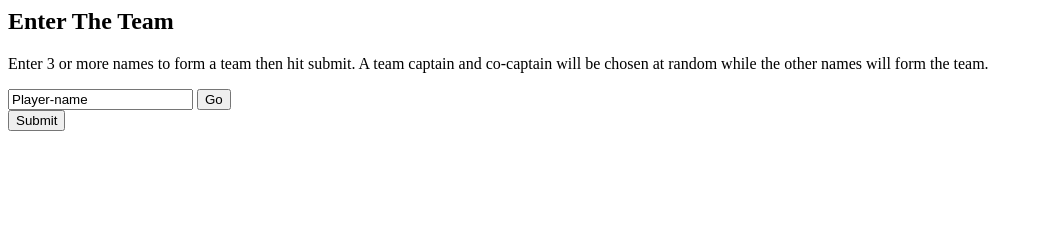
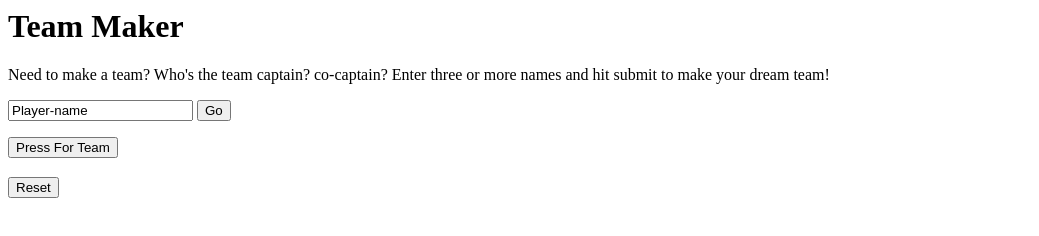
Before and after one commit to sThig/goteam2, a plain HTML site: page index.html in a window 1280 px wide. Shown: the whole page, without its empty margins (0-1039 px from the left). Drawn offline with Linux system fonts and the light colour scheme.

Commit message:
WORKING FILE CHECK FOR MESS UP

```diff
--- a/index.html
+++ b/index.html
@@ -5,18 +5,27 @@
 </head>
 
 <body>
-    <h2>Enter The Team</h2>
-    <p>
-      Enter 3 or more names to form a team then hit submit.  A team captain and co-captain will be chosen at random while the other names will form the team.
-    </p>
-    <input type="text" class="theplayer pre" name="Player" id="bind" value="Player-name" onclick='javascript: this.value = ""'/>
-    <input type="button" id="thego" class="pre" value="Go" /><br />
-    <input type="button" id="go" class="pre" value="Submit" /><br />
+  <container id="form">
+    <header>
+      <h1>Team Maker</h1>
+      <p>
+        Need to make a team? Who's the team captain? co-captain? Enter three or more names and hit submit to make your dream team!
+      </p>
 
-    <ol id="load"></ol>
-    <h2 id="captain" class="captain"></h2>
-    <h2 id="cocaptain" class="cocaptain"></h2>
-    <ul id="teammateys"></ul>
+    </header>
+    <div id="pre">
+      <input type="text" class="theplayer pre" name="Player" id="bind" value="Player-name" onclick='javascript: this.value = ""'/>
+      <input type="button" id="thego" class="pre" value="Go" /><br />
+      <ol id="load"></ol>
+      <input type="button" id="go" class="pre" value="Press For Team" /><br />
+    </div>
+    <div id="result">
+      <h3 id="captain" class="captain"></h2>
+      <h3 id="cocaptain" class="cocaptain"></h2>
+      <ul id="teammateys"></ul>
+      <input type="button" id="reset" value="Reset" />
+    </div>
+  </container>
 
     <script>
     function myClickFunc() {
@@ -54,6 +63,12 @@
       }
     }
 
+    function reset() {
+      const elem = document.getElementById("result");
+      elem.remove();
+    }
+
+      const formreset = document.getElementById('result')
       const el = document.getElementById('bind');
       const gobutton = document.getElementById('thego');
       let nameOfPlayer = el.value;
@@ -70,7 +85,7 @@
           let listItems = Array.from(inputs).map(input => input.innerHTML)
           shuffle(listItems);
           const [captain, id, ...teammates] = listItems;
-          const elem = document.getElementById("load");
+          const elem = document.getElementById("pre");
           elem.remove();
           document.getElementById('captain').innerHTML += (`<h2>${captain} is the captain!</h2>`);
           document.getElementById('cocaptain').innerHTML += (`<h2>${id} is the co-captain!</h2>`);
```
